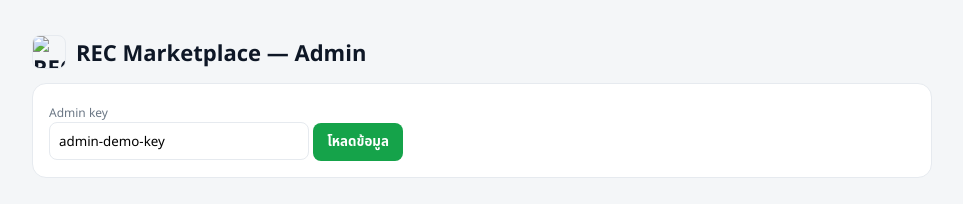
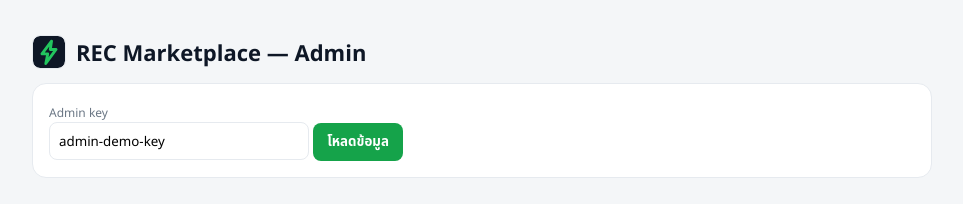
Before and after one commit to owhatphone-mvp/rec-marketplace, a website: page public/admin.html in a window 1280 px wide. Shown: the whole page, without its empty margins (158-1121 px from the left). Drawn offline with Linux system fonts and the light colour scheme.

Commit message:
real RECTOKEN ASEAN bolt logo (SVG)

```diff
--- a/public/admin.html
+++ b/public/admin.html
@@ -11,7 +11,7 @@
   button{background:#15a34a;color:#fff;border:0;padding:9px 14px;border-radius:8px;font-weight:700;cursor:pointer;font-family:inherit}
   .flag{color:#b45309;font-weight:700}
 </style></head><body><div class="wrap">
-<h1 style="display:flex;align-items:center;gap:10px"><img src="rectoken-logo.jpg" alt="RECTOKEN" style="width:32px;height:32px;object-fit:contain;border-radius:8px;border:1px solid #e6eaef">REC Marketplace — Admin</h1>
+<h1 style="display:flex;align-items:center;gap:10px"><img src="rectoken-logo.svg" alt="RECTOKEN" style="width:32px;height:32px;object-fit:contain;border-radius:8px;border:1px solid #e6eaef">REC Marketplace — Admin</h1>
 <div class="card"><label style="font-size:12px;color:#6b7785">Admin key</label><br><input id="key" placeholder="ADMIN_KEY" value="admin-demo-key" style="width:240px"> <button onclick="load()">โหลดข้อมูล</button></div>
 <div id="out"></div></div>
 <script>
```
